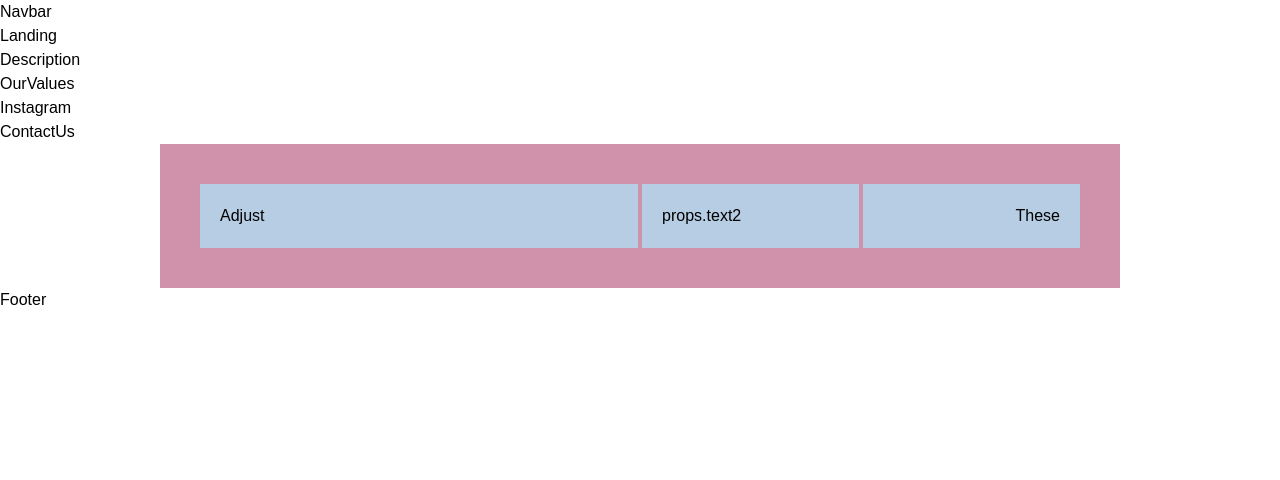
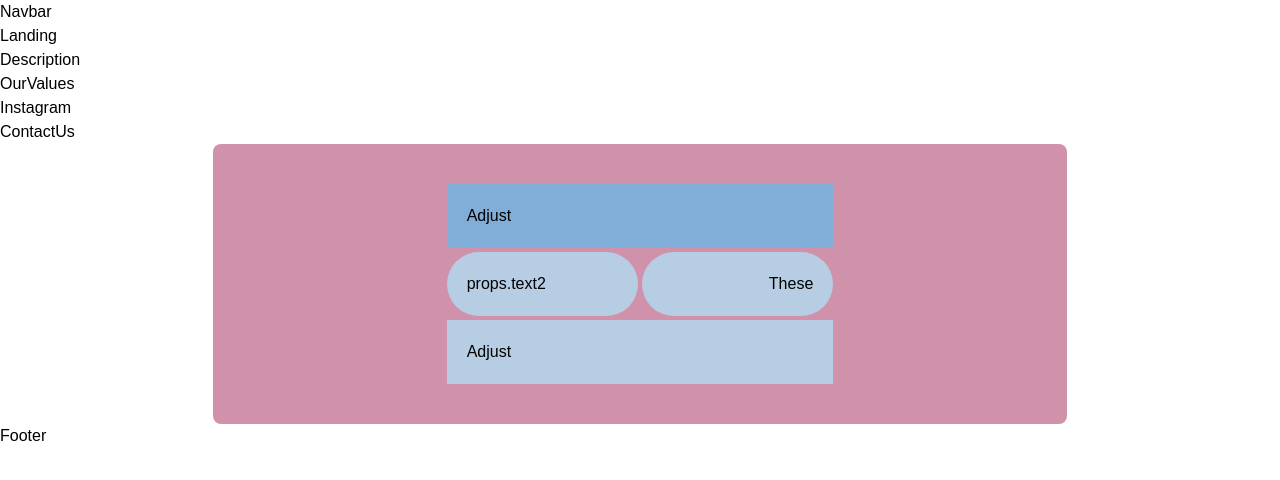
Before and after one commit to acm-ucr/ptso-website, a Next.js app: page / in a window 1280 px wide. Shown: the top 480 px of the page. Built offline with nearby package versions, Linux system fonts and the light colour scheme; a web font is replaced by a local one.

Commit message:
Initial changes

```diff
--- a/src/components/Example.tsx
+++ b/src/components/Example.tsx
@@ -1,18 +1,20 @@
 const Example = (props: { text1: string; text2: string; text3: string }) => {
   return (
-    <div className="bg-ptso-pink-primary flex w-3/4 items-center gap-1 justify-self-center p-10">
+    <div className="bg-ptso-pink-primary flex w-2/3 items-center gap-1 justify-self-center p-10 flex-col rounded-lg">
+      <div className="bg-ptso-blue-accent w-1/2 p-5 text-left">
+        {props.text1}
+      </div>
+      <div className="flex w-1/2 flex-row gap-1">
+        <div className="bg-ptso-blue-secondary w-full p-5 text-left rounded-full">
+          props.text2
+        </div>
+        <div className="bg-ptso-blue-secondary w-full p-5 text-right rounded-full">
+          {props.text2}
+        </div>
+      </div>
       <div className="bg-ptso-blue-secondary w-1/2 p-5 text-left">
         {props.text1}
       </div>
-      <div className="flex w-1/2 flex-row gap-1">
-        <div className="bg-ptso-blue-secondary w-full p-5 text-left">
-          props.text2
-        </div>
-        <div className="bg-ptso-blue-secondary w-full p-5 text-right">
-          {props.text2}
-        </div>
-      </div>
-      {/* Hint: Add another box/div here similarly to line 4 */}
     </div>
   );
 };
```
